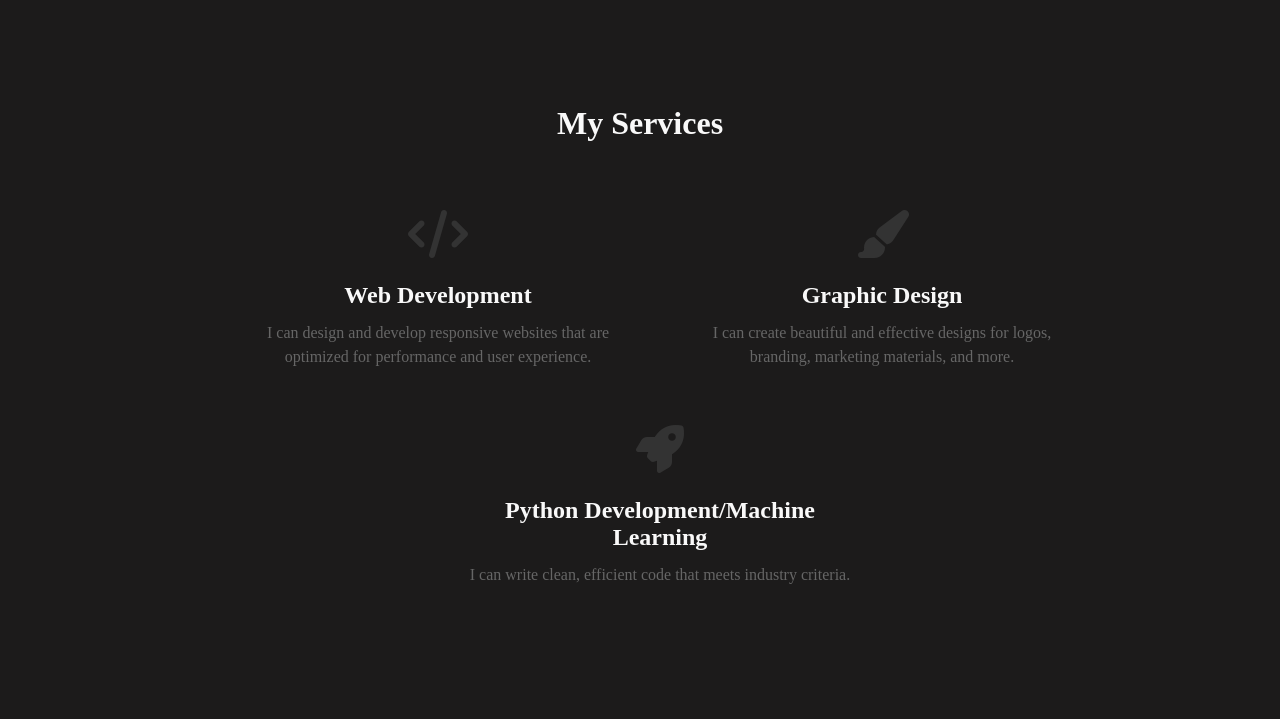
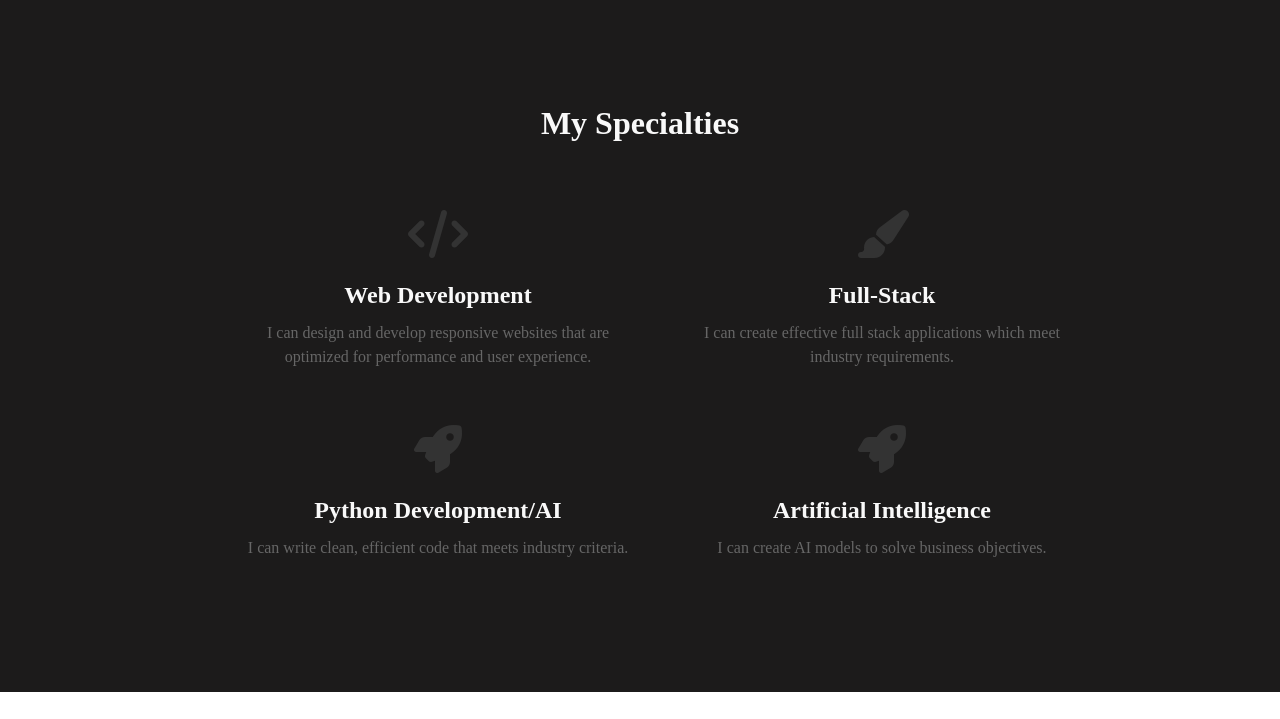
Before and after one commit to NickHolmes999/nickholmes999.github.io, a website: page index.html in a window 1280 px wide. Shown: the part 627-1346 px from the top of the page. After the commit the page ends 1319 px from the top, so only its background shows below. Drawn offline with Linux system fonts and the light colour scheme.

Commit message:
Fixed Website Functionality

```diff
--- a/index.html
+++ b/index.html
@@ -89,7 +89,7 @@
 </script>
 
 	<section id="services">
-		<h2>My Services</h2>
+		<h2>My Specialties</h2>
 		<ul>
 			<li>
 				<i class="fa fa-code"></i>
@@ -98,14 +98,19 @@
 			</li>
 			<li>
 				<i class="fa fa-paint-brush"></i>
-				<h3>Graphic Design</h3>
-				<p>I can create beautiful and effective designs for logos, branding, marketing materials, and more.</p>
+				<h3>Full-Stack</h3>
+				<p>I can create effective full stack applications which meet industry requirements.</p>
 			</li>
 			<li>
 				<i class="fa fa-rocket"></i>
-				<h3>Python Development/Machine Learning</h3>
+				<h3>Python Development/AI</h3>
 				<p>I can write clean, efficient code that meets industry criteria.</p>
 			</li>
+      <li>
+        <i class="fa fa-rocket"></i>
+        <h3>Artificial Intelligence</h3>
+        <p>I can create AI models to solve business objectives.</p>
+      </li>
 		</ul>
 	</section>
 
```
Also changed, not shown: my_templates/about.html (+13 -0 lines).
